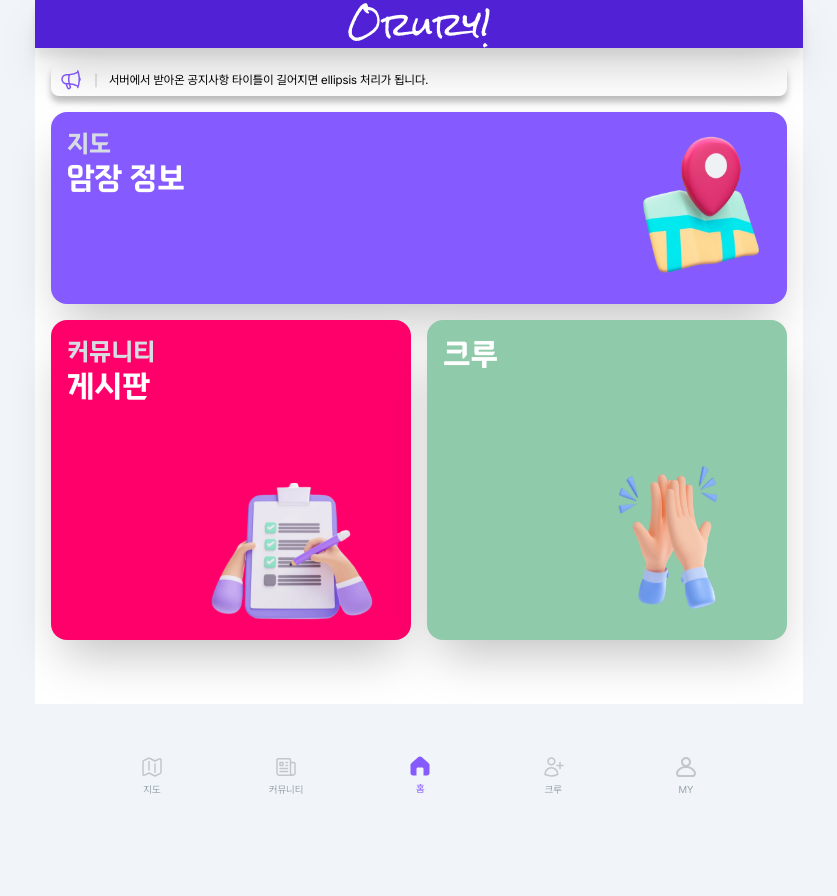
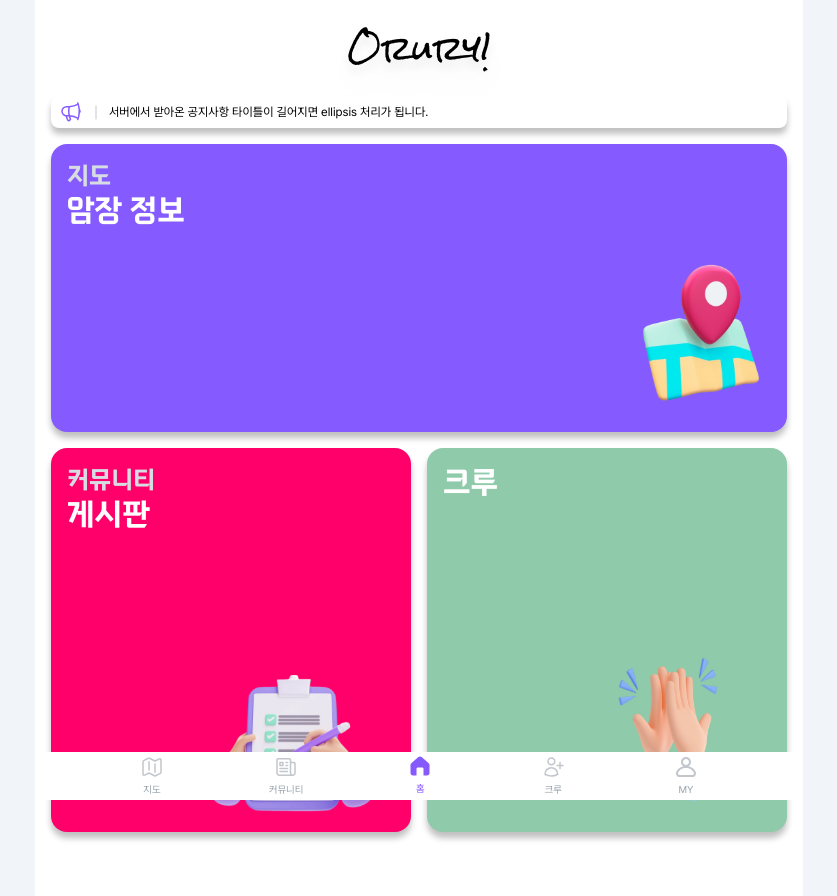
Before and after one commit to Kernel360/f1-Orury-Client, a Next.js app: page / in a window 1280 px wide. Shown: the whole page, without its empty margins (221-1058 px from the left). Before the commit the page ends 800 px from the top, so only its background shows below. Built offline with nearby package versions, Linux system fonts and the light colour scheme; what tailwindcss-safe-area would draw is missing.

Commit message:
design: 스타일 세부 조정

```diff
--- a/src/app/ui/NavigateBlock.tsx
+++ b/src/app/ui/NavigateBlock.tsx
@@ -11,8 +11,8 @@ function NavigateBlock({ blockProps }: { blockProps: NavigateBlockProps }) {
     <Link href={href} className={clsx(index ? 'w-[calc(50%-8px)]' : 'w-full')}>
       <div
         className={clsx(
-          `flex relative shadow-2xl rounded-2xl p-4 ${
-            index ? 'h-[20rem]' : 'h-[12rem]'
+          `flex relative shadow-main rounded-2xl p-4 ${
+            index ? 'h-[18rem] sm:h-[24rem]' : 'h-[13rem] sm:h-[18rem]'
           }`,
           {
             'bg-primary': index === 0,
--- a/src/app/ui/common/Navbar.tsx
+++ b/src/app/ui/common/Navbar.tsx
@@ -22,7 +22,7 @@ function Navbar() {
     });
 
   return (
-    <nav className="w-full h-12 flex justify-evenly pb-safe fixed bottom-0 max-w-[768px]">
+    <nav className="w-full h-12 flex justify-evenly pb-safe fixed bottom-0 max-w-[768px] bg-white">
       {Object.values(NAVBAR).map(value => (
         <Link href={value.href} key={value.href}>
           <div className="flex flex-col justify-evenly min-w-[32px] h-full items-center">
--- a/src/app/ui/common/Title.tsx
+++ b/src/app/ui/common/Title.tsx
@@ -4,7 +4,7 @@ import { rock } from '@/app/ui/fonts';
 function Title() {
   return (
     <span
-      className={`${rock.className} text-[20px] px-auto drop-shadow-xl mb-4 sm:text-[2rem] text-white bg-purple-800 text-center sm:h-12 h-8 flex justify-center items-center shadow-2xl`}
+      className={`${rock.className} text-[20px] px-auto drop-shadow-xl my-4 sm:text-[2rem] text-center sm:h-16 h-10 flex justify-center items-center `}
     >
       {TEAM.title}
     </span>
```
